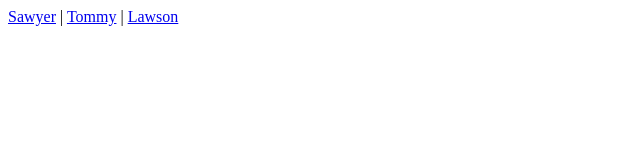
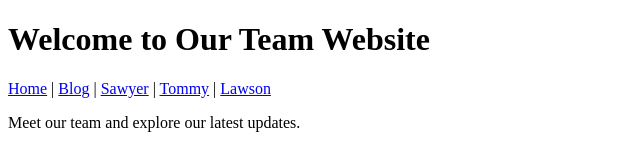
Before and after one commit to Sawyergeary/Favorite-Soil-Team-Assignment, a plain HTML site: page index.html in a window 1280 px wide. Shown: the whole page, without its empty margins (0-640 px from the left). Drawn offline with Linux system fonts and the light colour scheme.

Commit message:
Update index.html

```diff
--- a/index.html
+++ b/index.html
@@ -1,3 +1,18 @@
-<a href="team1.html">Sawyer</a> |
-<a href="team2.html">Tommy</a> |
-<a href="team3.html">Lawson</a>
+<!DOCTYPE html>
+<html>
+<head>
+  <title>Our Team</title>
+  <link rel="stylesheet" href="style.css">
+</head>
+<body>
+  <h1>Welcome to Our Team Website</h1>
+  <nav>
+    <a href="index.html">Home</a> |
+    <a href="blog.html">Blog</a> |
+    <a href="team1.html">Sawyer</a> |
+    <a href="team2.html">Tommy</a> |
+    <a href="team3.html">Lawson</a>
+  </nav>
+  <p>Meet our team and explore our latest updates.</p>
+</body>
+</html>
```
